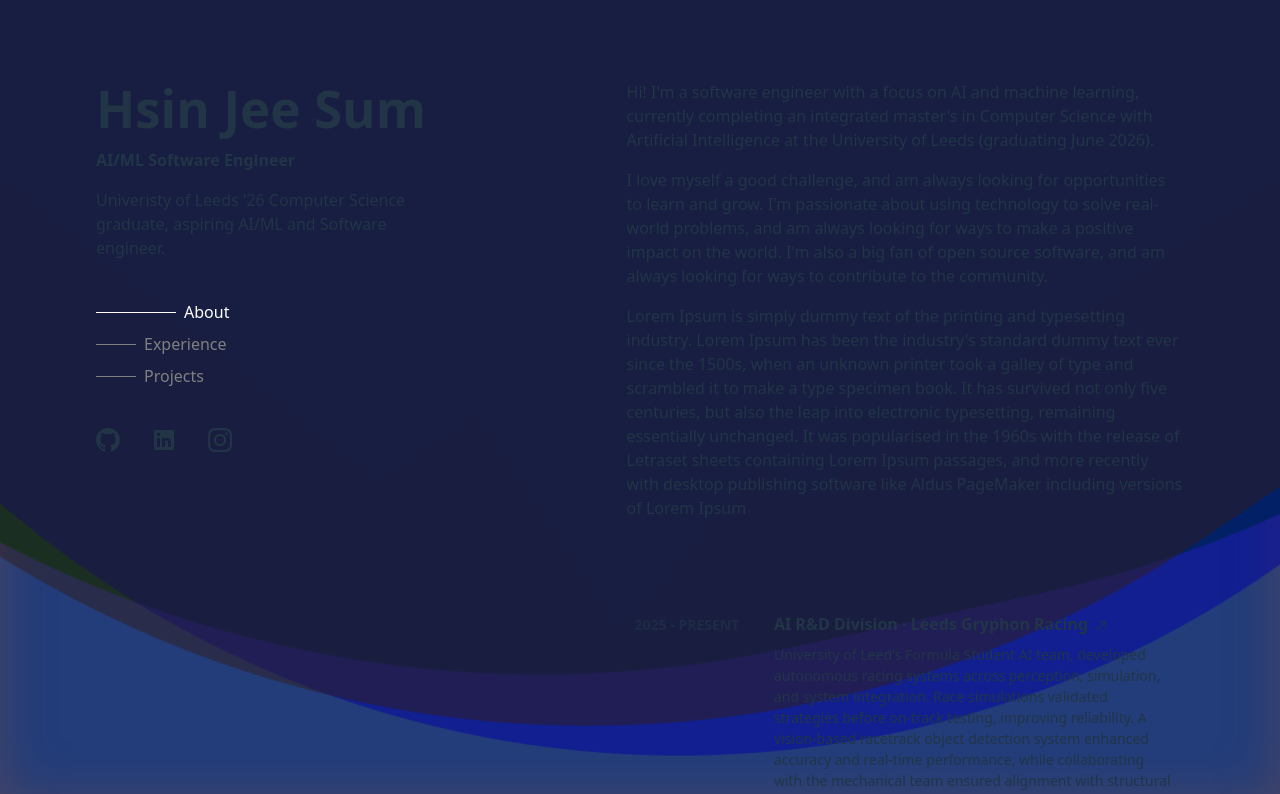
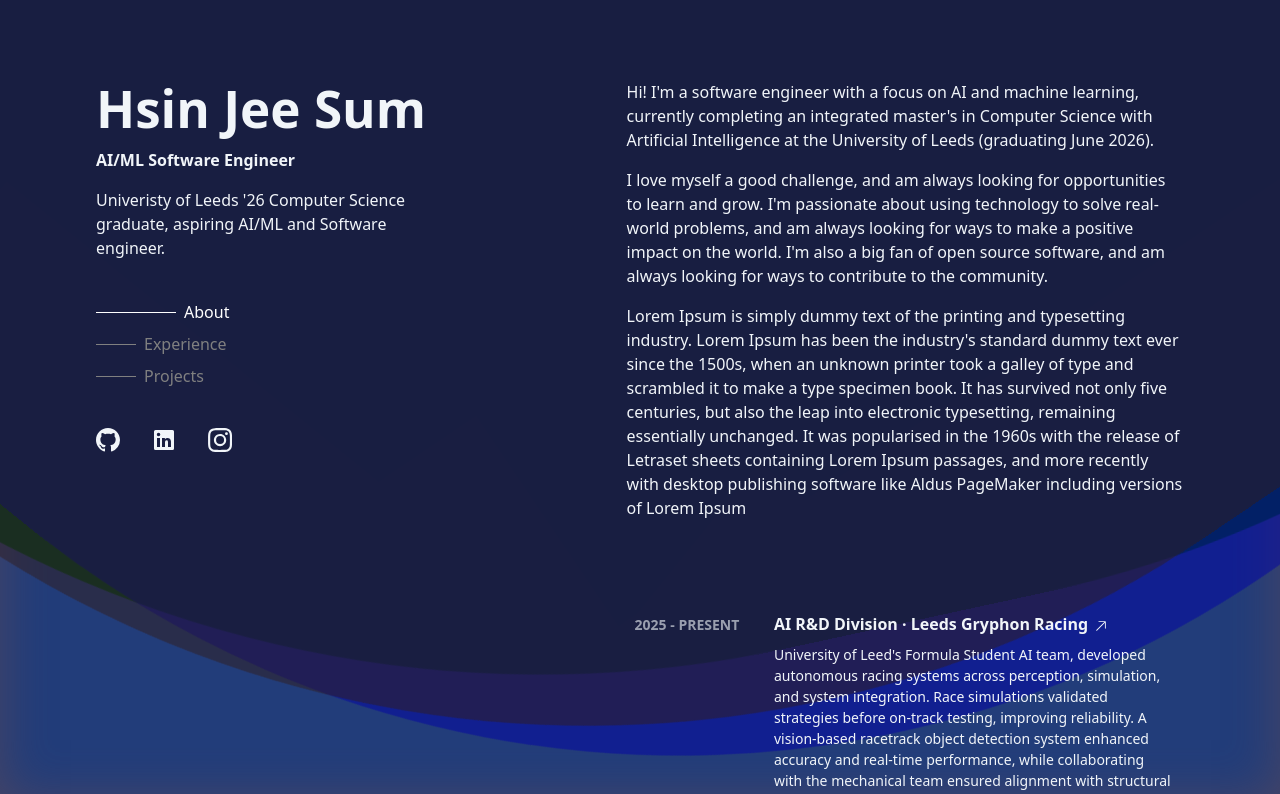
Before and after one commit to hjeesum/HsinJeePortfolio, a React (Vite) app: page / in a window 1280 px wide. Shown: the top 794 px of the page. Built offline with nearby package versions, Linux system fonts and the light colour scheme.

Commit message:
changed scrolling and fixed light mode bug

```diff
--- a/src/App.css
+++ b/src/App.css
@@ -1,5 +1,10 @@
 @import "tailwindcss";
 
+@layer base {
+  html, body {
+    @apply text-slate-100;
+  }
+}
 .left-panel {
   display: flex;
   flex-direction: column;
--- a/src/index.css
+++ b/src/index.css
@@ -2,17 +2,14 @@
   font-family: system-ui, Avenir, Helvetica, Arial, sans-serif;
   line-height: 1.5;
   font-weight: 400;
-
   color-scheme: light dark;
-  color: rgba(255, 255, 255, 0.87);
+  color: #f1f5f9;
   background-color: #242424;
-
   font-synthesis: none;
   text-rendering: optimizeLegibility;
   -webkit-font-smoothing: antialiased;
   -moz-osx-font-smoothing: grayscale;
 }
-
 
 body {
   margin: 0;
@@ -23,6 +20,7 @@ body {
   margin-left: auto;
   margin-right: auto;
   overflow-x: hidden;
+  color: #f1f5f9;
 }
 
 h1 {
```
